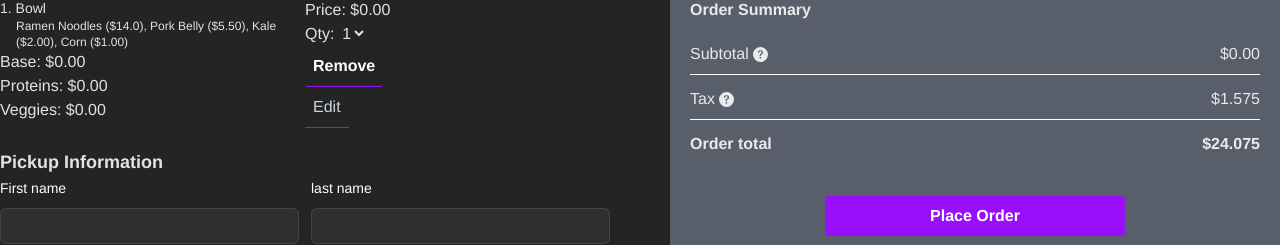
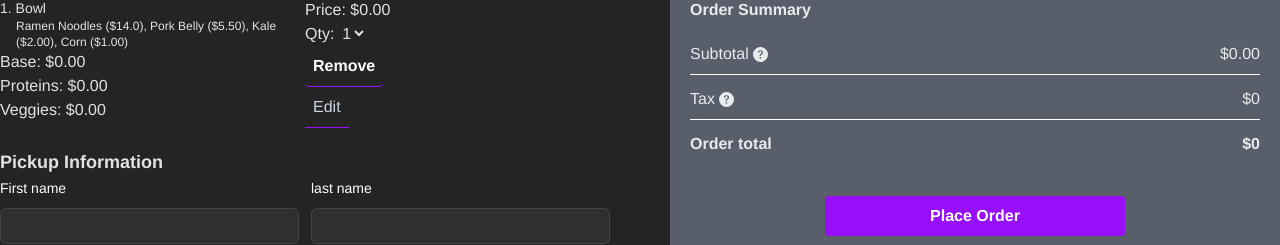
Before and after one commit to svonharris/food-order-app, a React (Vite) app: page / in a window 1280 px wide. Shown: the part 1239-1484 px from the top of the page. Built offline with nearby package versions, Linux system fonts and the light colour scheme.

Commit message:
Added live data to cart.

```diff
--- a/src/components/ShoppingCart/ShoppingCart.tsx
+++ b/src/components/ShoppingCart/ShoppingCart.tsx
@@ -9,6 +9,7 @@ const ShoppingCart = () => {
   const { totals } = useAppContext();
   // Compute grand total
   const grandTotal = Object.values(totals).reduce((sum, curr) => sum + curr, 0);
+  const tax = Number((grandTotal * 0.07).toFixed(2));
 
   return (
     <div>
@@ -65,10 +66,11 @@ const ShoppingCart = () => {
                 Tax
                 <BsQuestionCircleFill size={15} className="cursor-pointer" />
               </span>
-              <span className="text-right">$1.575</span>
+              <span className="text-right">${tax}</span>
             </p>
             <p className="font-bold mb-1 py-2 grid grid-cols-2">
-              Order total <span className="text-right">$24.075</span>
+              Order total
+              <span className="text-right">${tax + grandTotal}</span>
             </p>
             <Button variant="secondary">Place Order</Button>
           </div>
```
